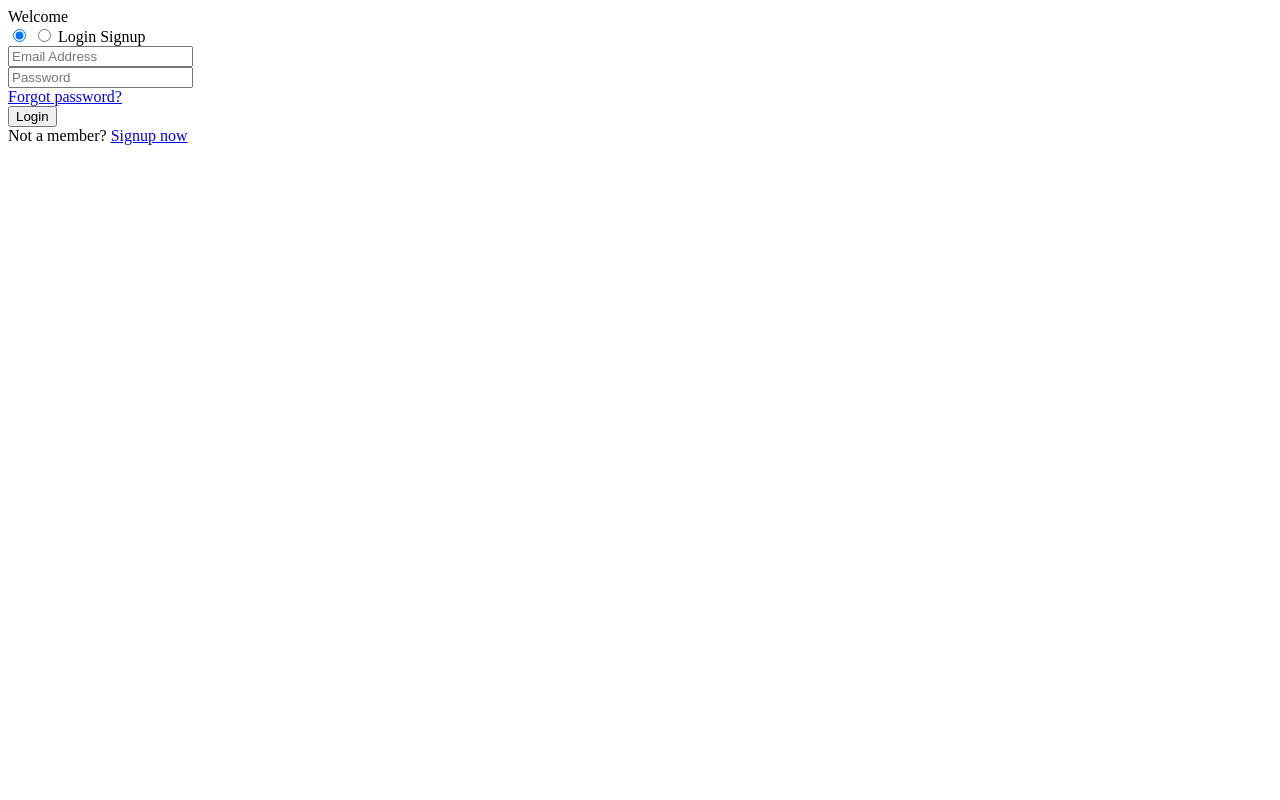
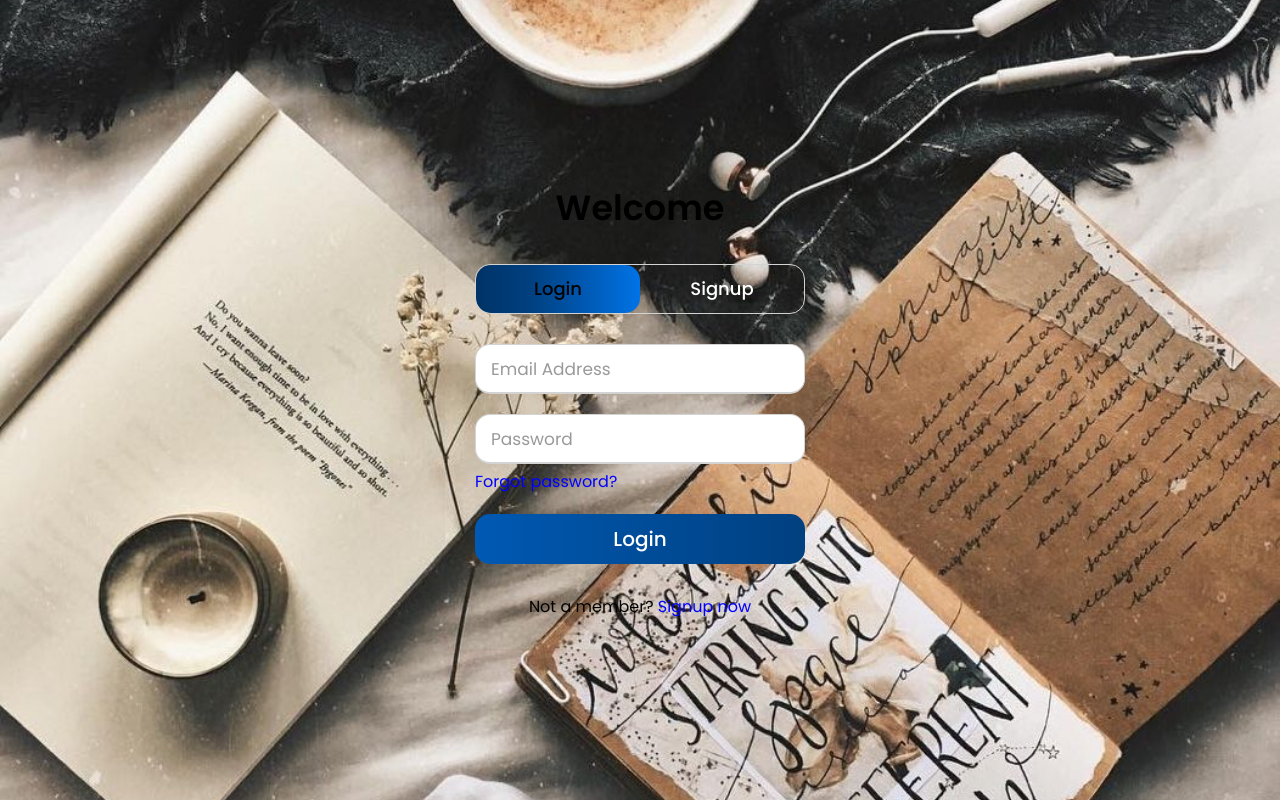
Before and after one commit to Jain-Tirth/journling, a website: page Template/signup.html in a window 1280 px wide. Drawn offline with Linux system fonts and the light colour scheme.

Commit message:
Made chanes to path in the stylesheet

```diff
--- a/Static/signup.css
+++ b/Static/signup.css
@@ -8,7 +8,7 @@
 }
 
 .background {
-  background: url("Static\jorunalling_background.jpg");
+  background: url("../Static/jorunalling_background.jpg");
   background-size: cover;
   background-position: center;
   min-height: 100vh;
--- a/Template/landpage.html
+++ b/Template/landpage.html
@@ -5,7 +5,7 @@
   <meta charset="UTF-8">
   <meta name="viewport" content="width=device-width, initial-scale=1.0">
   <title>MyJourn - Your Personal Journalling Website</title>
-  <link rel="stylesheet" href="Static\landpage.css">
+  <link rel="stylesheet" href="../Static/landpage.css">
 </head>
 
 <body>
--- a/Template/signup.html
+++ b/Template/signup.html
@@ -5,7 +5,7 @@
     <meta charset="UTF-8">
     <meta name="viewport" content="width=device-width, initial-scale=1.0">
     <title>Sign Up - MyJourn</title>
-    <link rel="stylesheet" href="Static\signup.css">
+    <link rel="stylesheet" href="../Static/signup.css">
 </head>
 
 <body>
```
